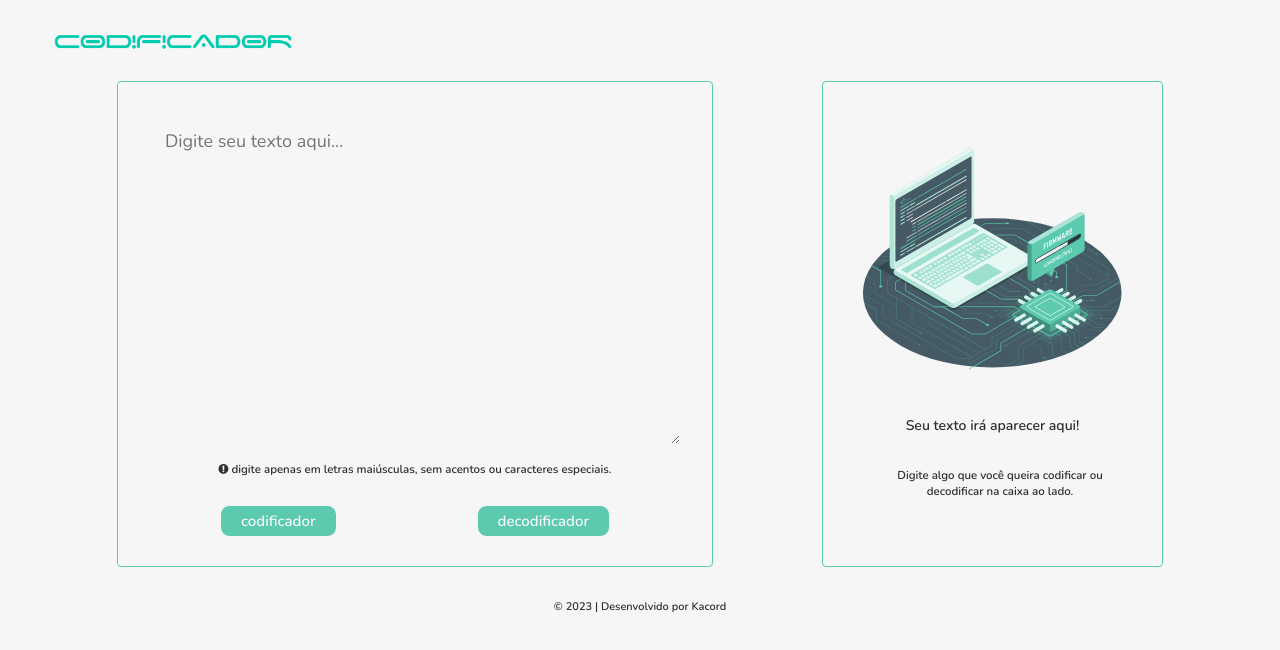
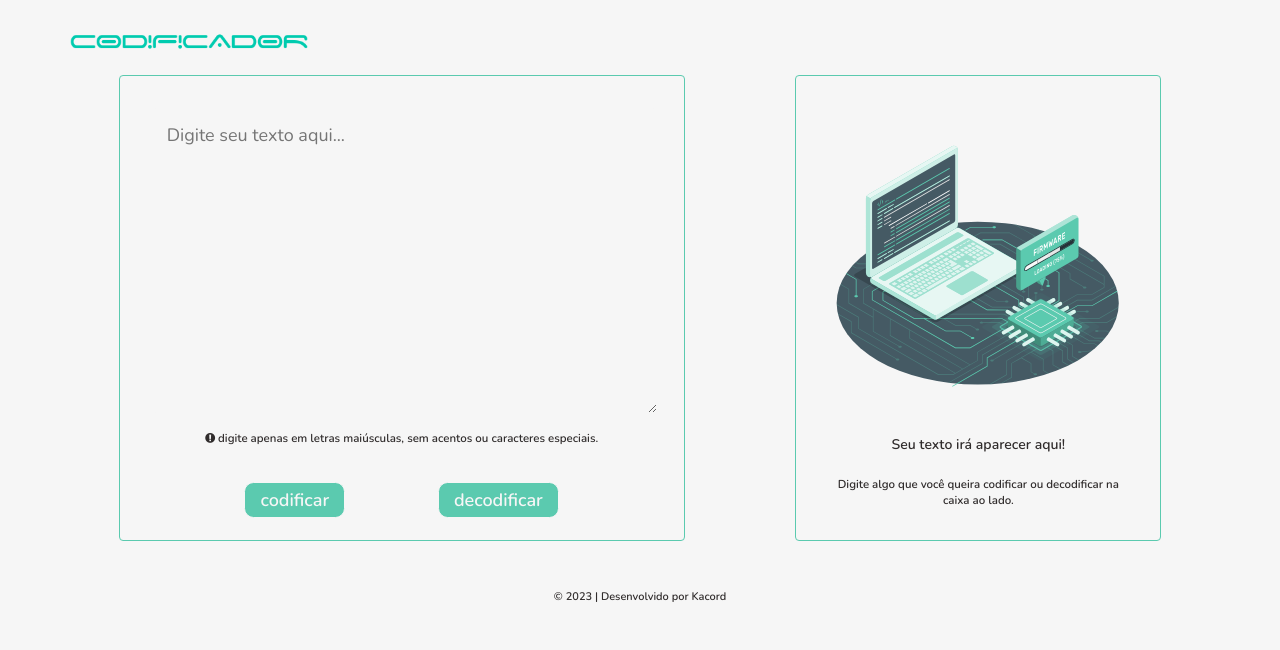
Before and after one commit to karinecordeiro/codificadorTexto, a plain HTML site: page index.html in a window 1280 px wide. Drawn offline with nearby package versions, Linux system fonts and the light colour scheme.

Commit message:
adicionando responsividade com Media Query

```diff
--- a/index.html
+++ b/index.html
@@ -17,28 +17,24 @@
         </header>
 
         <main class="container_main">
-
             <section class="container_left">
                 <article class="">
                     <textarea class="textarea" id="inputText" placeholder="Digite seu texto aqui..."></textarea>
                     <p class="message"><i class="fa fa-exclamation-circle" aria-hidden="true"></i> digite apenas em letras maiúsculas, sem acentos ou caracteres especiais.</p>
                 </article>
                 <article class="position_button">
-                <button class="button" onclick="codificar()">codificador</button>
-                <button class="button" onclick="decodificar()">decodificador</button>
+                    <button class="button" onclick="codificar()">codificar</button>
+                    <button class="button" onclick="decodificar()">decodificar</button>
                 </article>
             </section>
-
             <section class="container_right">
                 <article id="outputText">
-                <img src="/assets/img/imgCodificador.svg" alt="imagem codificador">
+                    <img classe="space_image" src="/assets/img/imgCodificador.svg" alt="imagem codificador">
                     <h2 class="space_message">Seu texto irá aparecer aqui!</h2>
                     <h3 class="spam_message">Digite algo que você queira codificar ou decodificar na caixa ao lado.</h3>
                 </article>
             </section>
-
         </main>
-
         <footer class="footer">&copy 2023 | Desenvolvido por Kacord</footer>
     </body>
         <script src="/script.js"></script>
--- a/style.css
+++ b/style.css
@@ -9,18 +9,21 @@
 body{
     background-color: var(--light);
 }
+
 /*cabeçalho*/
 .cabecalho{
-    margin-left: 2.5rem;
+    display: flex;
+    justify-content: center;
 }
 .cabecalho_imagem{
-    width: 250px;
+    width: 300px;
 }
 
 /*principal*/
 .container_main{
     display: flex;
-    justify-content: space-evenly;
+    flex-wrap: wrap;
+    justify-content: center;
 }
 
 /*esquerda*/
@@ -29,8 +32,9 @@ body{
     border: 0.05rem solid;
     border-color: var(--main_color);
     border-radius: 0.25rem;
-    height: 420px;
+    margin-bottom: 2rem;
     padding: 2rem;
+    width: 250px;
 }
 .textarea{
     background-color: var(--light);
@@ -39,38 +43,33 @@ body{
     font-size: 18px;
     height: 300px;
     padding: 15px;
-    width: 500px;
+    width: 250px;
 }
 .message{
     color: var(--dark);
-    font-size: 11.5px;
+    font-size: 12.5px;
     font-weight: 600;
     text-align: center;
     text-transform:lowercase;
 }
 .position_button{
     display: flex;
-    justify-content: space-around;
+    justify-content: space-between;
 }
 .button{
     background-color:var(--main_color);
     border: 0.05rem solid;
     border-radius: 0.6rem;
     color: var(--light);
-    font-size: 15px;
+    font-size: 16px;
     font-weight: 600;
-    margin-top: 1rem;
-    padding: 5px 20px;
+    margin-top: 1.5rem;
+    padding: 5px 15px;
 }
 .button:hover{
     background-color:var(--light);
-    border: 0.05rem solid;
     border-color: var(--main_color);
     color: var(--main_color);
-    font-size: 15px;
-    font-weight: 600;
-    margin-top: 1rem;
-    padding: 5px 20px;
 }
 
 /*direita*/
@@ -78,32 +77,29 @@ body{
     border: 0.05rem solid;
     border-color: var(--main_color);
     border-radius: 0.25rem;
-    height: 420px;
     padding: 2rem;
     text-align: center;
-    width: 275px;
+    width: 250px;
 }
 .textareaOutput{
     background-color: var(--light);
     border: none;
     border-radius: 0.25rem;
     font-size: 18px;
-    height: 340px;
     padding: 15px;
-    width: 250px;
+    width: 200px;
 }
 .space_message{
     color: var(--dark);
-    font-size: 14px;
-    font-weight: 600;
+    font-size: 15px;
+    font-weight: 800;
     padding: 10px 20px;
 }
 .spam_message{
     color: var(--dark);
-    font-size: 11.5px;
+    font-size: 12.5px;
     font-weight: 600;
-    padding: 10px 20px;
-    width: 250px;
+    text-align: center;
 }
 
 /*rodapé*/
@@ -111,6 +107,88 @@ body{
     color: var(--dark);
     font-size: 11px;
     font-weight: 600;
-    margin-top: 2rem;
+    margin-top: 1rem;
     text-align: center
 }
+
+/*media query*/
+
+/*tablet*/
+@media screen and (min-width: 768px){
+    .cabecalho{
+        display: flex;
+        justify-content: center;
+    }
+    .cabecalho_imagem{
+        width: 550px;
+    }
+    .container_left{
+        width: 450px;
+    }
+    .textarea{
+        height: 300px;
+        width: 450px;
+    }
+    .position_button{
+        display: flex;
+        justify-content: space-evenly;
+    }
+    .container_right{
+        width: 450px;
+    }
+    .textareaOutput{
+        height: 350px;
+        width: 400px;
+    }
+}
+
+/*desktop*/
+@media screen and (min-width: 1024px){
+    .container_main{
+        justify-content: space-evenly;
+    }
+    .cabecalho{
+        display: flex;
+        justify-content: flex-start;
+        margin-left: 3.5rem;
+    }
+    .cabecalho_imagem{
+        width: 250px;
+    }
+    .container_left{
+        height: 400px;
+        width: 500px;
+    }
+    .textarea{
+        height: 275px;
+        width: 475px;
+    }
+    .message{
+        color: var(--dark);
+        font-size: 11.5px;
+    }
+    .position_button{
+        display: flex;
+        justify-content: space-evenly;
+    }
+    .button{
+        font-size: 18px;
+    }
+    .container_right{
+        height: 400px;
+        width: 300px;
+    }
+    .textareaOutput{
+        height: 300px;
+        width: 275px;
+    }
+    .space_image{
+        width: 100px;
+    }
+    .space_message{
+        font-size: 14px;
+    }
+    .spam_message{
+        font-size: 11.5px;
+    }
+}
```
Lines whose indentation alone changed are shown as unchanged.
